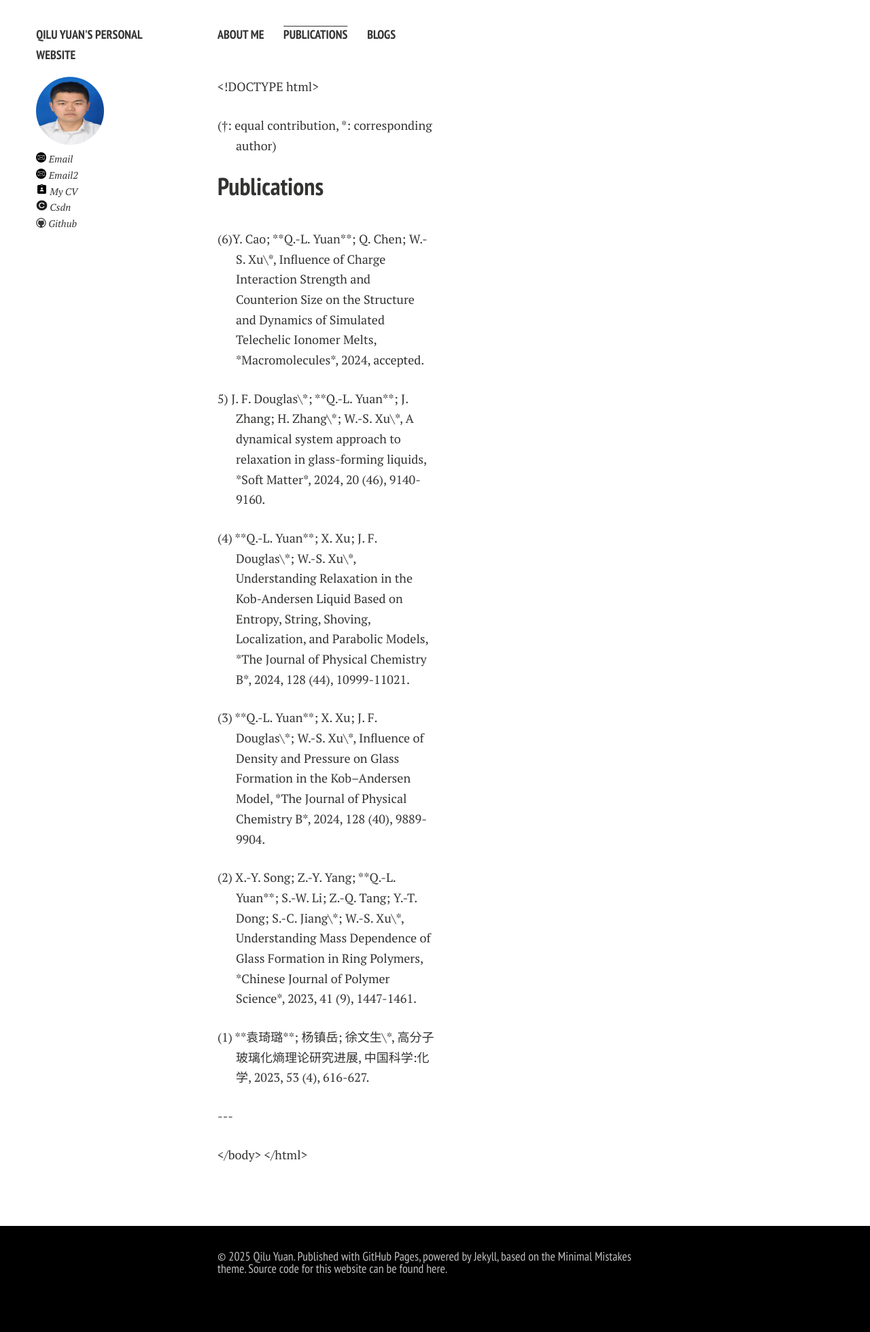
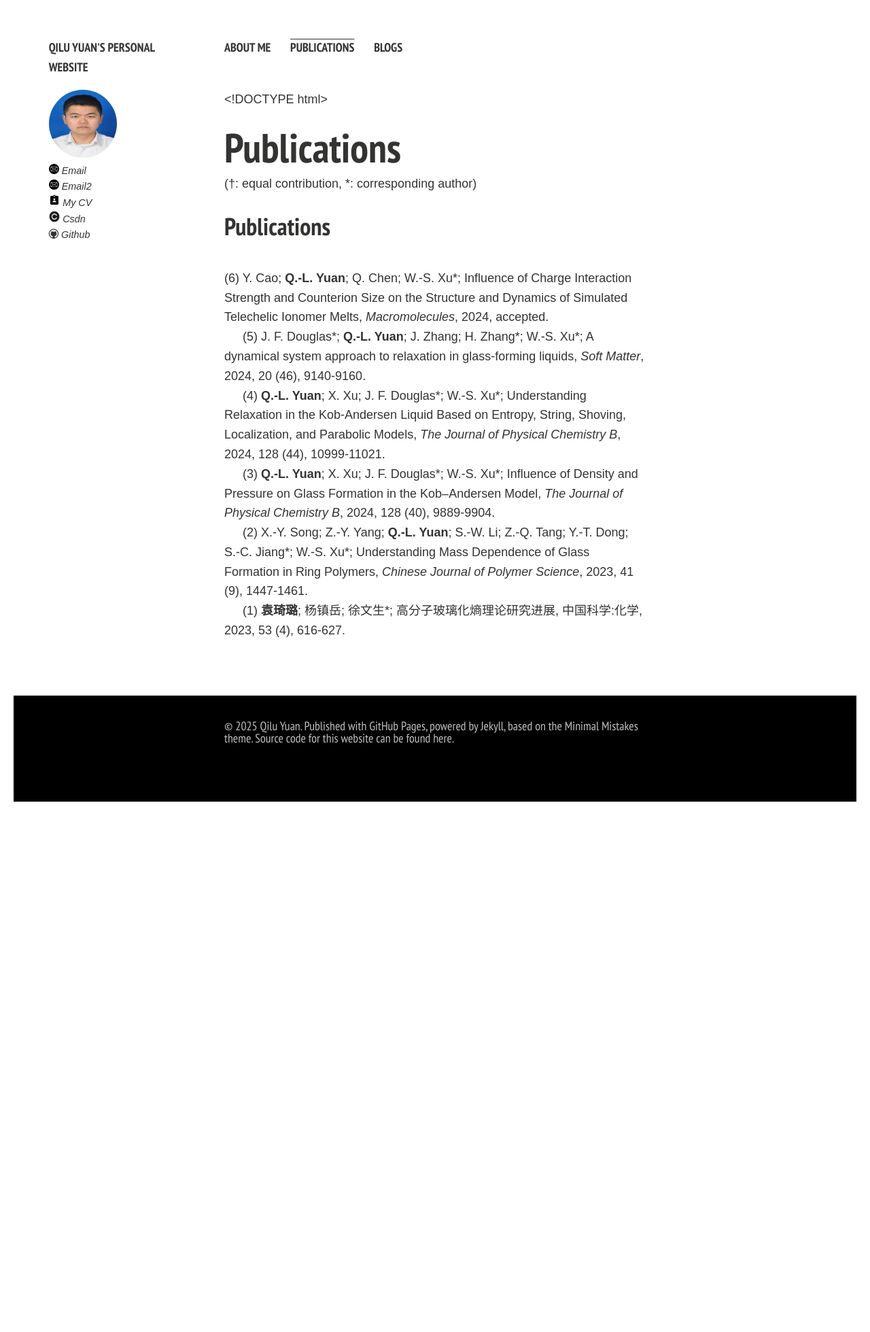
Before and after one commit to Qilu-Yuan/Qilu-Yuan.github.io, a Jekyll site: the page built from publications.md, in a window 1280 px wide. Shown: the whole page at 68% size. Built offline with Jekyll 4.4.1, drawn with Linux system fonts in a browser that asks for light colours; nearby versions of some CDN libraries; comment, search, counter and statistics services are not loaded; a style sheet for code colours, icons or effects is not loaded; after the commit the page ends 1199 px from its top, so only the background shows below that; part of the change alters nothing that is shown.

Commit message:
Update publications.md

```diff
--- a/publications.md
+++ b/publications.md
@@ -4,41 +4,43 @@ permalink: /publications/index.html
 title: Publications
 ---
 
-
 <!DOCTYPE html>
 <html>
 <head>
-    <style>
-        /* 悬挂缩进样式（仅作用于正文段落） */
-        .markdown-content p {
-            text-indent: -1.5em;
-            padding-left: 1.5em;
-            margin: 0 0 1.5em;
-        }
-    </style>
+  <title>Publications</title>
+  <style>
+    /* Optional: Add some basic styling */
+    body {
+      font-family: sans-serif;
+      line-height: 1.6;
+      margin: 20px;
+    }
+    h2 {
+      margin-top: 30px;
+    }
+  </style>
 </head>
 <body>
-    <article class="markdown-content">
 
-<p> (†: equal contribution, *: corresponding author)</p>
+  <h1>Publications</h1>
 
-<h2> Publications</h2>
+  <p>(†: equal contribution, *: corresponding author)</p>
 
-<br>
+  <h2>Publications</h2>
 
-<p>(6)Y. Cao; **Q.-L. Yuan**; Q. Chen; W.-S. Xu\*, Influence of Charge Interaction Strength and Counterion Size on the Structure and Dynamics of Simulated Telechelic Ionomer Melts, *Macromolecules*, 2024, accepted.<br></p>
+  <br>
 
-<p>5) J. F. Douglas\*; **Q.-L. Yuan**; J. Zhang; H. Zhang\*; W.-S. Xu\*, A dynamical system approach to relaxation in glass-forming liquids, *Soft Matter*, 2024, 20 (46), 9140-9160.<br></p>
+  <p>(6) Y. Cao; <b>Q.-L. Yuan</b>; Q. Chen; W.-S. Xu*; Influence of Charge Interaction Strength and Counterion Size on the Structure and Dynamics of Simulated Telechelic Ionomer Melts, <i>Macromolecules</i>, 2024, accepted.</p>
 
-<p>(4) **Q.-L. Yuan**; X. Xu; J. F. Douglas\*; W.-S. Xu\*, Understanding Relaxation in the Kob-Andersen Liquid Based on Entropy, String, Shoving, Localization, and Parabolic Models, *The Journal of Physical Chemistry B*, 2024, 128 (44), 10999-11021.<br></p>
+  <p>(5) J. F. Douglas*; <b>Q.-L. Yuan</b>; J. Zhang; H. Zhang*; W.-S. Xu*; A dynamical system approach to relaxation in glass-forming liquids, <i>Soft Matter</i>, 2024, 20 (46), 9140-9160.</p>
 
-<p>(3) **Q.-L. Yuan**; X. Xu; J. F. Douglas\*; W.-S. Xu\*, Influence of Density and Pressure on Glass Formation in the Kob–Andersen Model, *The Journal of Physical Chemistry B*, 2024, 128 (40), 9889-9904.<br></p>
+  <p>(4) <b>Q.-L. Yuan</b>; X. Xu; J. F. Douglas*; W.-S. Xu*; Understanding Relaxation in the Kob-Andersen Liquid Based on Entropy, String, Shoving, Localization, and Parabolic Models, <i>The Journal of Physical Chemistry B</i>, 2024, 128 (44), 10999-11021.</p>
 
-<p>(2) X.-Y. Song; Z.-Y. Yang; **Q.-L. Yuan**; S.-W. Li; Z.-Q. Tang; Y.-T. Dong; S.-C. Jiang\*; W.-S. Xu\*, Understanding Mass Dependence of Glass Formation in Ring Polymers, *Chinese Journal of Polymer Science*, 2023, 41 (9), 1447-1461.<br></p>
+  <p>(3) <b>Q.-L. Yuan</b>; X. Xu; J. F. Douglas*; W.-S. Xu*; Influence of Density and Pressure on Glass Formation in the Kob–Andersen Model, <i>The Journal of Physical Chemistry B</i>, 2024, 128 (40), 9889-9904.</p>
 
-<p>(1) **袁琦璐**; 杨镇岳; 徐文生\*, 高分子玻璃化熵理论研究进展, 中国科学:化学, 2023, 53 (4), 616-627.<br></p>
+  <p>(2) X.-Y. Song; Z.-Y. Yang; <b>Q.-L. Yuan</b>; S.-W. Li; Z.-Q. Tang; Y.-T. Dong; S.-C. Jiang*; W.-S. Xu*; Understanding Mass Dependence of Glass Formation in Ring Polymers, <i>Chinese Journal of Polymer Science</i>, 2023, 41 (9), 1447-1461.</p>
 
-<p>---<br></p>
+  <p>(1) <b>袁琦璐</b>; 杨镇岳; 徐文生*; 高分子玻璃化熵理论研究进展, 中国科学:化学, 2023, 53 (4), 616-627.</p>
 
-</body>
-</html>
+<!-- </body>
+</html> -->
```
